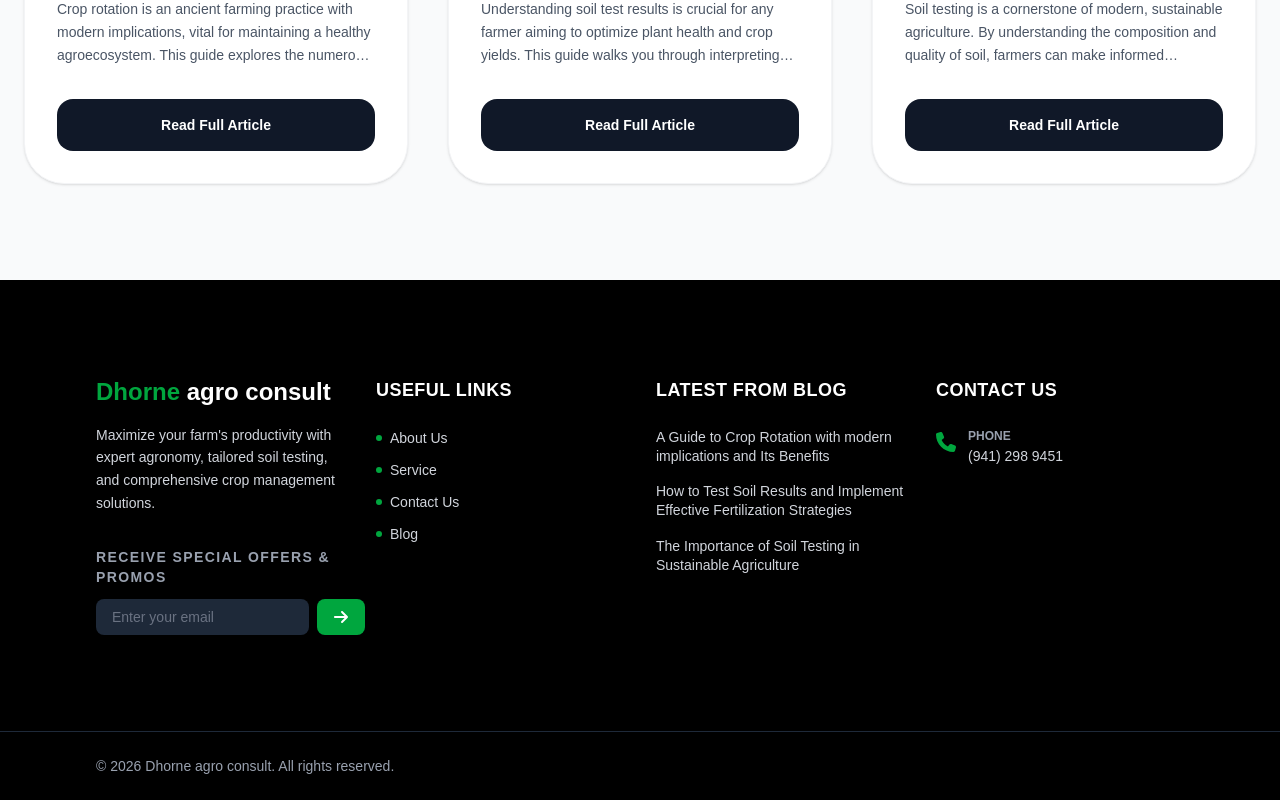
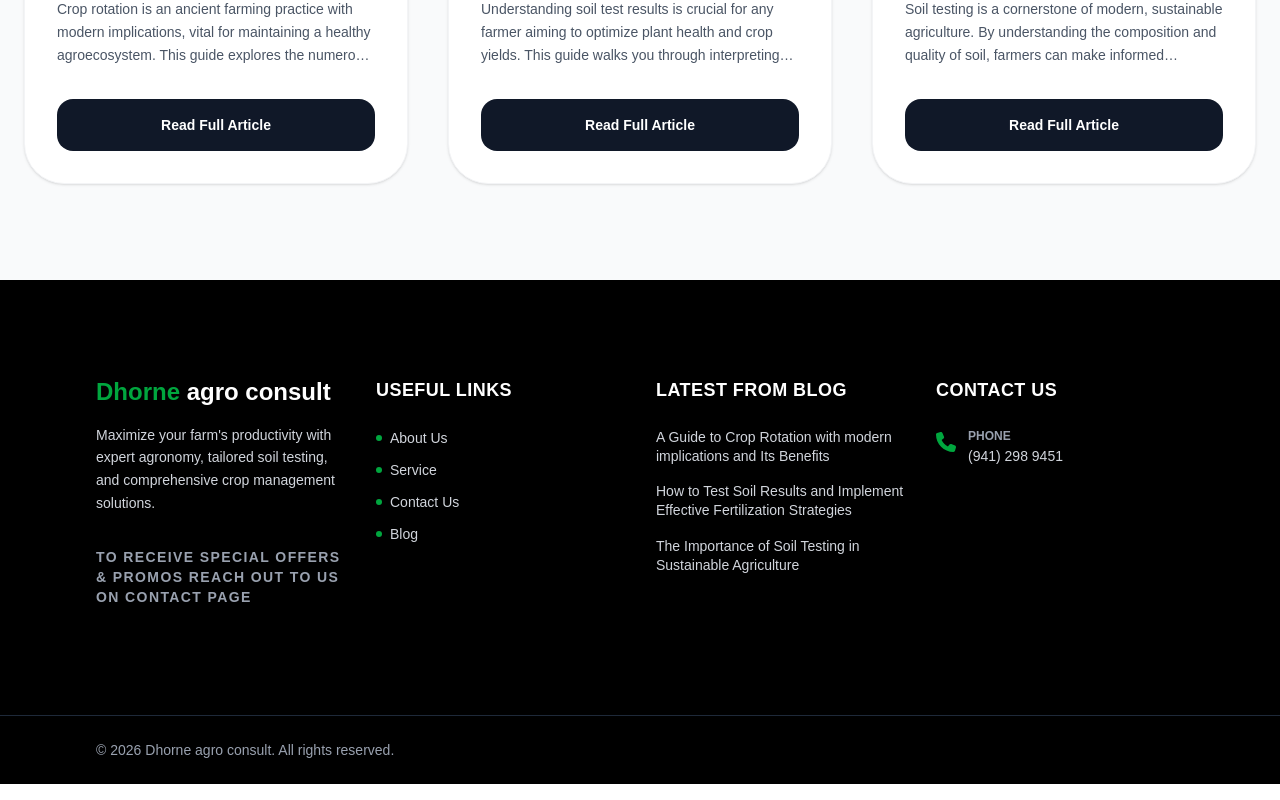
Before and after one commit to conflictonsions12/qwerty, a Next.js app: page / in a window 1280 px wide. Shown: the part 5698-6498 px from the top of the page. Built offline with nearby package versions, Linux system fonts and the light colour scheme.

Commit message:
Update Footer.jsx

```diff
--- a/src/components/Footer.jsx
+++ b/src/components/Footer.jsx
@@ -55,9 +55,9 @@ export default function Footer({ data }) {
             {/* Newsletter Signup */}
             <div className="mt-8">
               <h4 className="text-sm font-semibold uppercase tracking-widest text-gray-400 mb-3">
-                Receive Special Offers & Promos
+                To Receive Special Offers & Promos Reach out to us on Contact page
               </h4>
-              <div className="flex gap-2">
+              {/*  <div className="flex gap-2">
                 <input
                   type="email"
                   placeholder="Enter your email"
@@ -70,7 +70,7 @@ export default function Footer({ data }) {
                 >
                   <FaArrowRight className="w-4 h-4" />
                 </motion.button>
-              </div>
+              </div>*/}
             </div>
           </motion.div>
 
```
